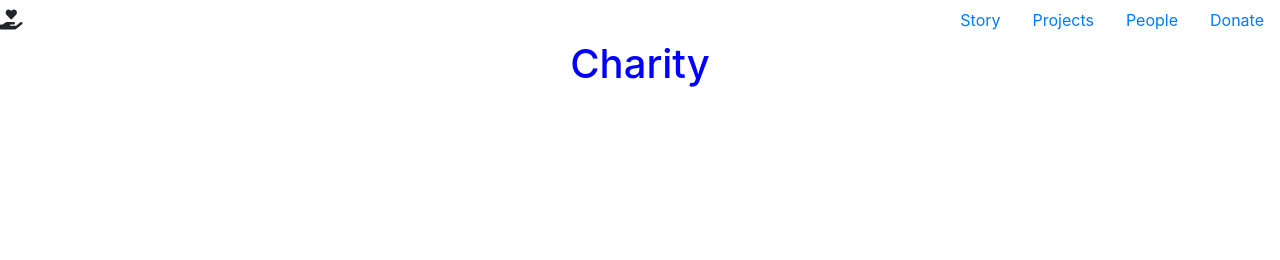
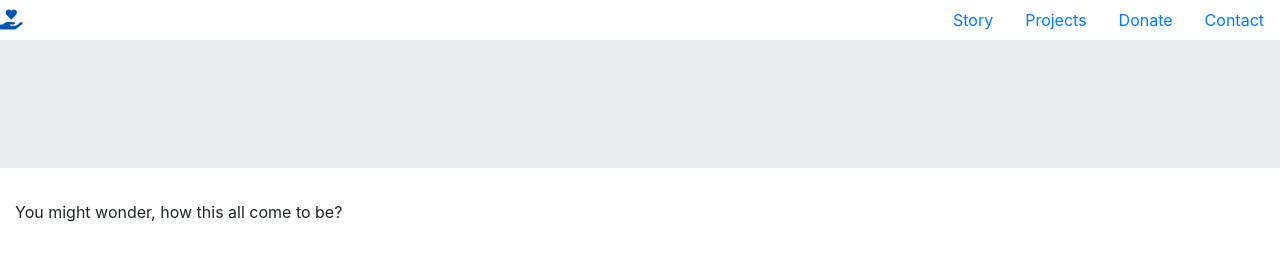
Before and after one commit to milosrancic/charity-website, a plain HTML site: page index.html in a window 1280 px wide. Drawn offline with nearby package versions, Linux system fonts and the light colour scheme.

Commit message:
added jumbotron and fixed navbar

```diff
--- a/index.html
+++ b/index.html
@@ -23,8 +23,8 @@
   </head>
 
   <body>
-    <div class="text-center">
-      <a class="navbar-brand float-sm-left"
+    <div class="">
+      <a class="navbar-brand float-sm-left" href=""
         ><i class="fas  fa-hand-holding-heart"></i
       ></a>
       <ul class="nav justify-content-center justify-content-sm-end ">
@@ -35,14 +35,18 @@
           <a class="nav-link" href="#">Projects</a>
         </li>
         <li class="nav-item">
-          <a class="nav-link" href="#">People</a>
+          <a class="nav-link " href="#">Donate</a>
         </li>
         <li class="nav-item">
-          <a class="nav-link " href="#">Donate</a>
+          <a class="nav-link " href="#">Contact</a>
         </li>
       </ul>
 
-      <h1>Charity</h1>
+      <div class="jumbotron jumbotron-fluid"></div>
+
+      <section id="story" class="container float-left ">
+        <p>You might wonder, how this all come to be?</p>
+      </section>
     </div>
 
     <script
```
